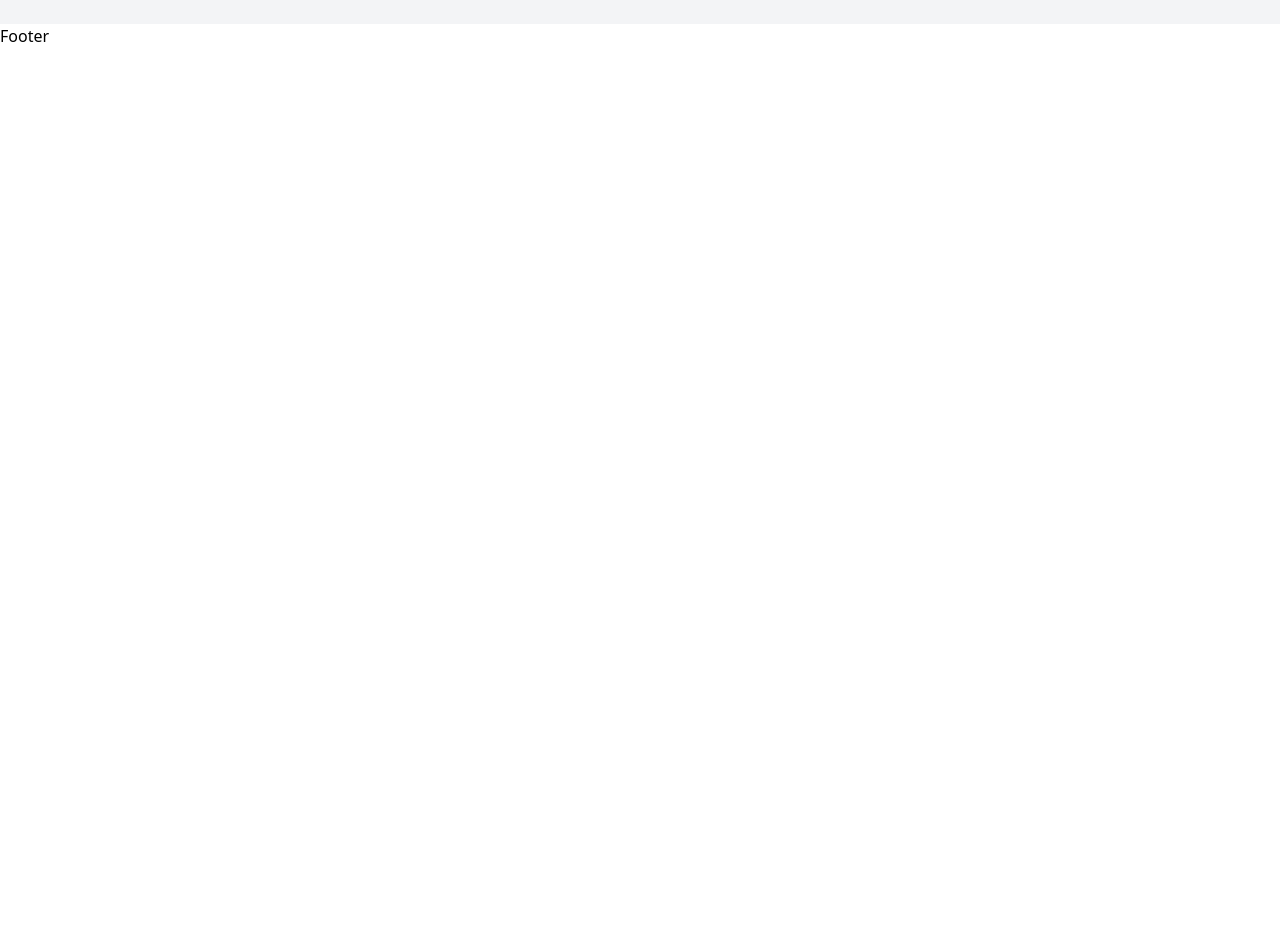
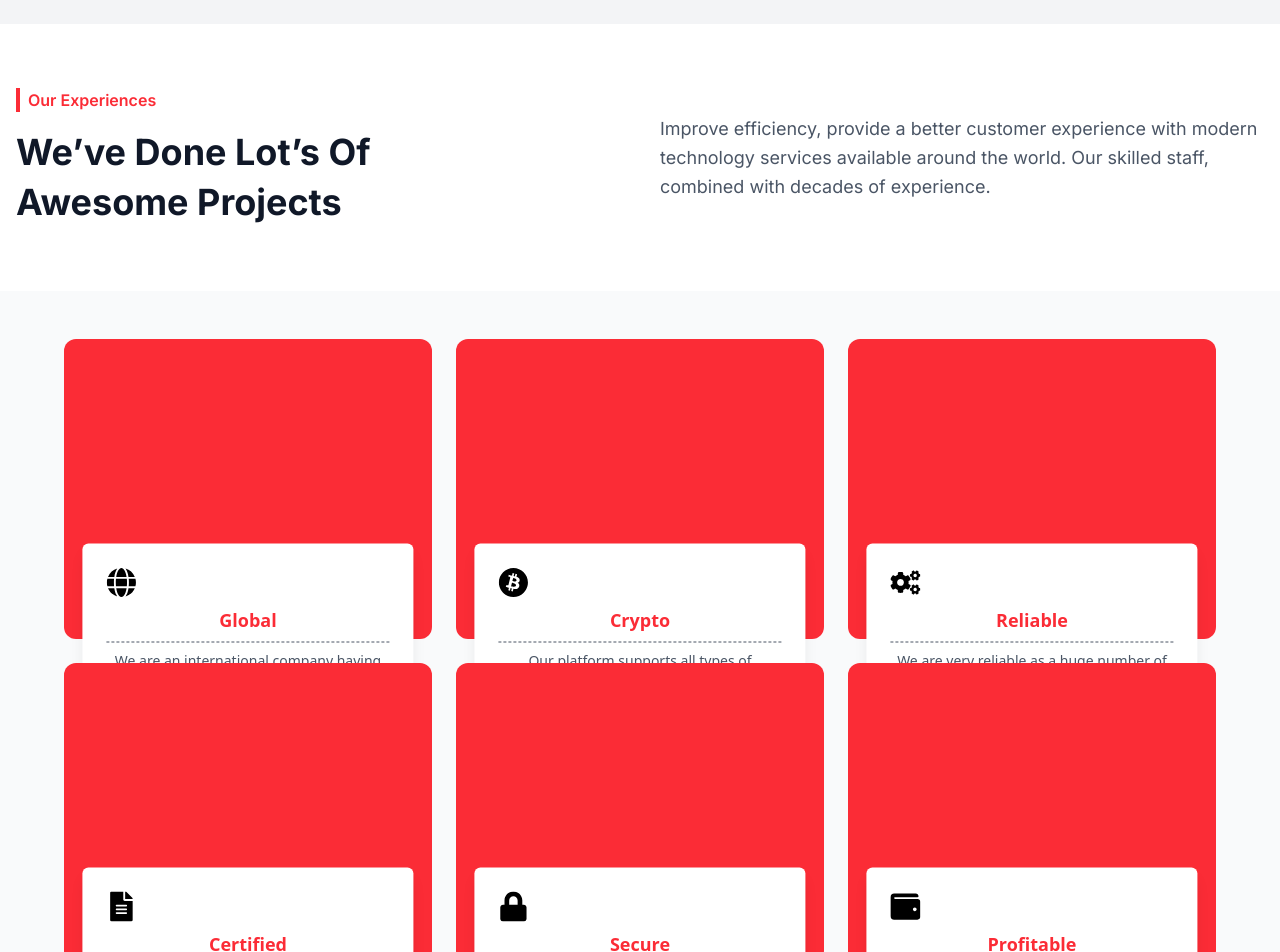
Before and after one commit to dev02-hue/pepper-stone, a Next.js app: page / in a window 1280 px wide. Shown: the part 1460-2412 px from the top of the page. Before the commit the page ends 1508 px from the top, so only its background shows below. Built offline with nearby package versions, Linux system fonts and the light colour scheme.

Commit message:
feat: statistics component

```diff
--- /dev/null
+++ b/src/app/components/home/ExperienceCards.tsx
@@ -0,0 +1,54 @@
+import { FaGlobe, FaBitcoin, FaCogs, FaFileAlt, FaLock, FaWallet } from 'react-icons/fa';
+
+const experiences = [
+  {
+    icon: <FaGlobe size={30} />,
+    title: 'Global',
+    description: 'We are an international company having client from different countries around the world.',
+  },
+  {
+    icon: <FaBitcoin size={30} />,
+    title: 'Crypto',
+    description: 'Our platform supports all types of cryptocurrency having an easy investment system.',
+  },
+  {
+    icon: <FaCogs size={30} />,
+    title: 'Reliable',
+    description: 'We are very reliable as a huge number of people trust us. We conduct safe and secure services.',
+  },
+  {
+    icon: <FaFileAlt size={30} />,
+    title: 'Certified',
+    description: 'We are a certified company doing legal business in the legal field. We operate international business.',
+  },
+  {
+    icon: <FaLock size={30} />,
+    title: 'Secure',
+    description: 'We constantly work on improving our system and level of our security to minimize any potential risks.',
+  },
+  {
+    icon: <FaWallet size={30} />,
+    title: 'Profitable',
+    description: 'Our professional traders will utilize your money making sure to get a good profit for you.',
+  },
+];
+
+const ExperienceCards = () => {
+  return (
+    <section className="px-4 py-12 bg-gray-50">
+      <div className="max-w-6xl mx-auto grid grid-cols-1 sm:grid-cols-2 lg:grid-cols-3 gap-6">
+        {experiences.map((exp, index) => (
+          <div key={index} className="relative bg-red-500 rounded-xl p-6 min-h-[300px]">
+            <div className="absolute bottom-0 left-1/2 transform -translate-x-1/2 translate-y-1/2 bg-white rounded-md shadow-lg p-6 w-[90%] text-center">
+              <div className="text-black mb-2">{exp.icon}</div>
+              <h4 className="text-red-500 font-bold text-lg mb-2">{exp.title}</h4>
+              <p className="text-gray-600 text-sm border-t border-dashed pt-2">{exp.description}</p>
+            </div>
+          </div>
+        ))}
+      </div>
+    </section>
+  );
+};
+
+export default ExperienceCards;
--- /dev/null
+++ b/src/app/components/home/OurExperiences.tsx
@@ -0,0 +1,37 @@
+import React from "react";
+import { Inter } from 'next/font/google';
+
+const inter = Inter({
+    subsets: ['latin'],
+    weight: ['400', '600', '700'], // Regular, Semi-bold, Bold
+    display: 'swap',
+  });
+
+const OurExperiences = () => {
+  return (
+    <section className={`${inter.className} py-16 bg-white`}>
+      <div className="max-w-7xl mx-auto px-4 grid md:grid-cols-2 gap-10 items-center">
+        {/* Left side */}
+        <div>
+          <div className="flex items-center mb-4">
+            {/* Vertical line */}
+            <div className="w-1 h-6 bg-red-500 mr-2"></div>
+            <p className="text-red-500 font-semibold">Our Experiences</p>
+          </div>
+          <h2 className="text-3xl md:text-4xl font-bold text-gray-900 leading-snug">
+            We’ve Done Lot’s Of <br /> Awesome Projects
+          </h2>
+        </div>
+
+        {/* Right side */}
+        <div className="text-gray-600 text-lg leading-relaxed">
+          Improve efficiency, provide a better customer experience with modern
+          technology services available around the world. Our skilled staff,
+          combined with decades of experience.
+        </div>
+      </div>
+    </section>
+  );
+};
+
+export default OurExperiences;
--- a/src/app/page.tsx
+++ b/src/app/page.tsx
@@ -1,5 +1,7 @@
 import CarouselSection from "./components/home/CarouselSection";
+import ExperienceCards from "./components/home/ExperienceCards";
 import HeroSection from "./components/home/HeroSection";
+import OurExperiences from "./components/home/OurExperiences";
 import StatisticsSection from "./components/home/StatisticsSection";
 
 
@@ -10,6 +12,8 @@ export default function Home() {
       <HeroSection />
       <CarouselSection />
       <StatisticsSection />
+      <OurExperiences />
+      <ExperienceCards />
       </>
   );
 }
```
